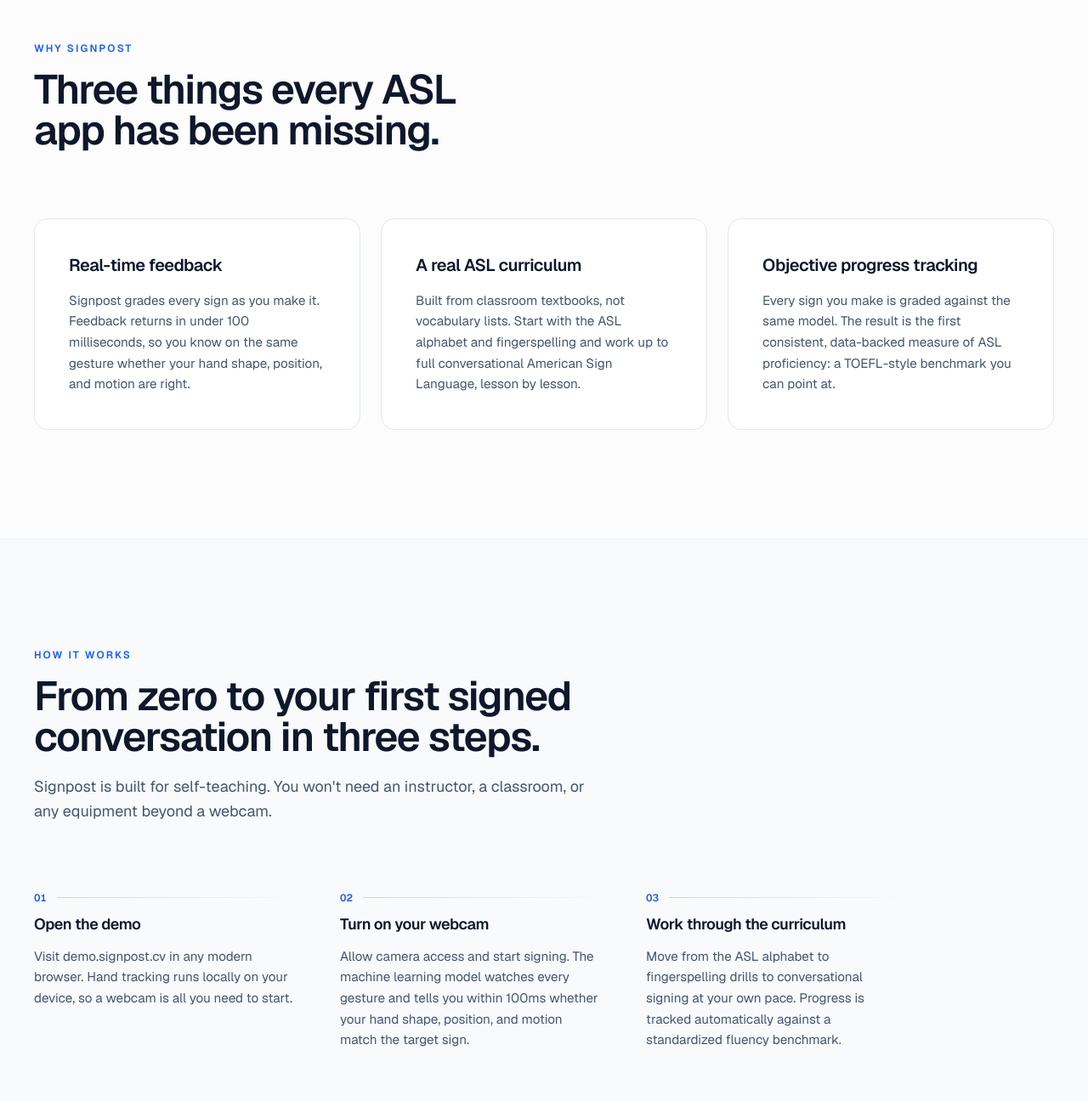
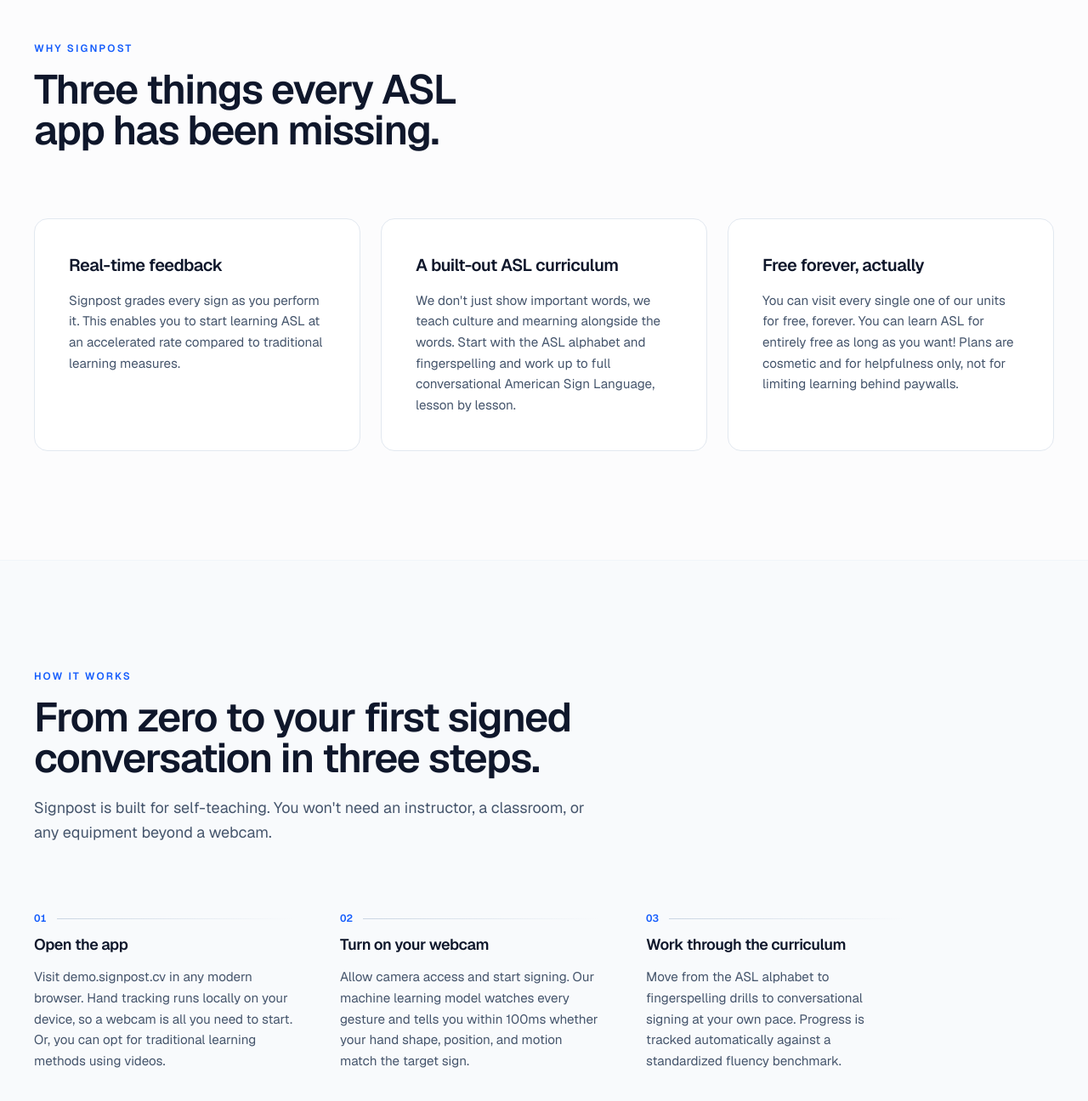
Before and after one commit to SignpostApp/landing, a Next.js app: page / in a window 1280 px wide. Shown: the part 1079-2375 px from the top of the page at 85% size. Built offline with nearby package versions, Linux system fonts and the light colour scheme.

Commit message:
feat: homepage updates

```diff
--- a/src/app/page.tsx
+++ b/src/app/page.tsx
@@ -7,28 +7,28 @@
 const FEATURES = [
   {
     title: "Real-time feedback",
-    body: "Signpost grades every sign as you make it. Feedback returns in under 100 milliseconds, so you know on the same gesture whether your hand shape, position, and motion are right.",
+    body: "Signpost grades every sign as you perform it. This enables you to start learning ASL at an accelerated rate compared to traditional learning measures.",
   },
   {
-    title: "A real ASL curriculum",
-    body: "Built from classroom textbooks, not vocabulary lists. Start with the ASL alphabet and fingerspelling and work up to full conversational American Sign Language, lesson by lesson.",
+    title: "A built-out ASL curriculum",
+    body: "We don't just show important words, we teach culture and mearning alongside the words. Start with the ASL alphabet and fingerspelling and work up to full conversational American Sign Language, lesson by lesson.",
   },
   {
-    title: "Objective progress tracking",
-    body: "Every sign you make is graded against the same model. The result is the first consistent, data-backed measure of ASL proficiency: a TOEFL-style benchmark you can point at.",
+    title: "Free forever, actually",
+    body: "You can visit every single one of our units for free, forever. You can learn ASL for entirely free as long as you want! Plans are cosmetic and for helpfulness only, not for limiting learning behind paywalls.",
   },
 ];
 
 const STEPS = [
   {
     n: "01",
-    title: "Open the demo",
-    body: "Visit demo.signpost.cv in any modern browser. Hand tracking runs locally on your device, so a webcam is all you need to start.",
+    title: "Open the app",
+    body: "Visit demo.signpost.cv in any modern browser. Hand tracking runs locally on your device, so a webcam is all you need to start. Or, you can opt for traditional learning methods using videos.",
   },
   {
     n: "02",
     title: "Turn on your webcam",
-    body: "Allow camera access and start signing. The machine learning model watches every gesture and tells you within 100ms whether your hand shape, position, and motion match the target sign.",
+    body: "Allow camera access and start signing. Our machine learning model watches every gesture and tells you within 100ms whether your hand shape, position, and motion match the target sign.",
   },
   {
     n: "03",
```
